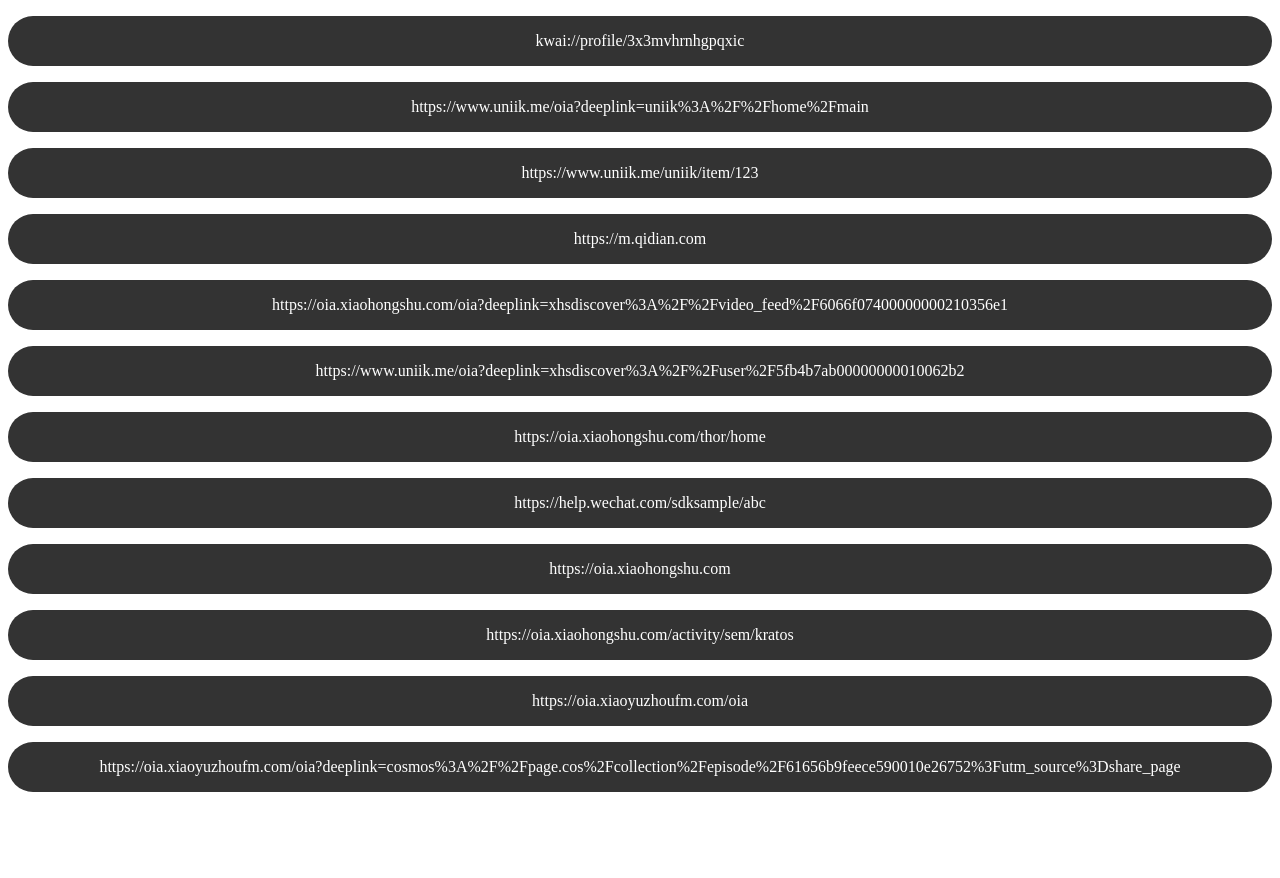
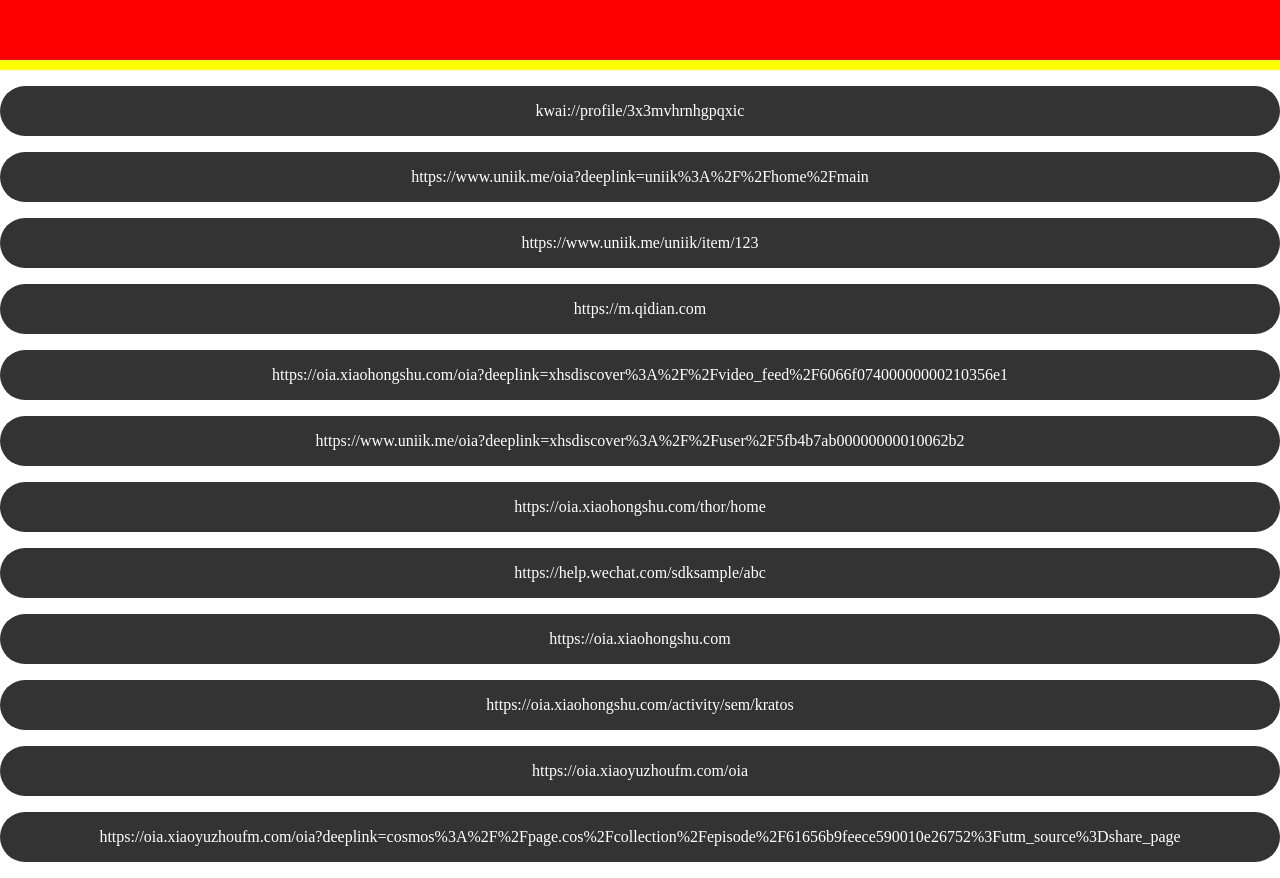
Before and after one commit to ziven27/test, a website: page index.html in a window 1280 px wide. Before the commit the page ends 808 px from the top, so only its background shows below. Drawn offline with Linux system fonts and the light colour scheme.

Commit message:
fix: 发布

```diff
--- a/index.html
+++ b/index.html
@@ -7,6 +7,15 @@
     <meta http-equiv="X-UA-Compatible" content="ie=edge">
     <title>Document</title>
     <style>
+        html,body{
+            margin: 0;
+        }
+        .safe-area{
+            border-top: 60px solid red;
+            border-bottom: 10px solid yellow;
+            padding-top: env(safe-area-inset-top);
+            background-color: blue;
+        }
         .jump-btns a{
             display: block;
             padding: 1em;
@@ -21,6 +30,7 @@
     </style>
 </head>
 <body>
+    <div class="safe-area"></div>
     <div class="jump-btns">
         <a href="kwai://profile/3x3mvhrnhgpqxic">kwai://profile/3x3mvhrnhgpqxic</a>
         <a href="https://www.uniik.me/oia?deeplink=uniik%3A%2F%2Fhome%2Fmain">
```
